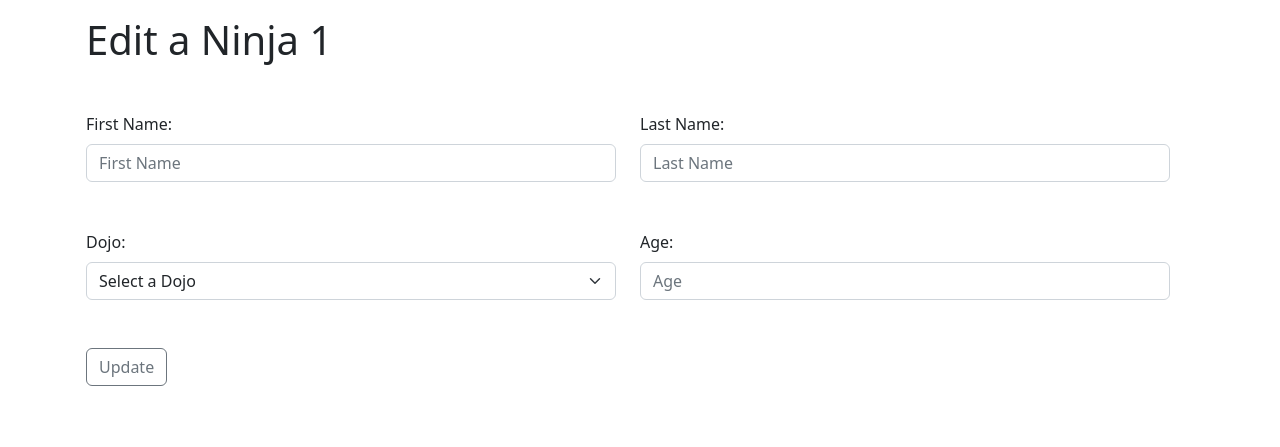
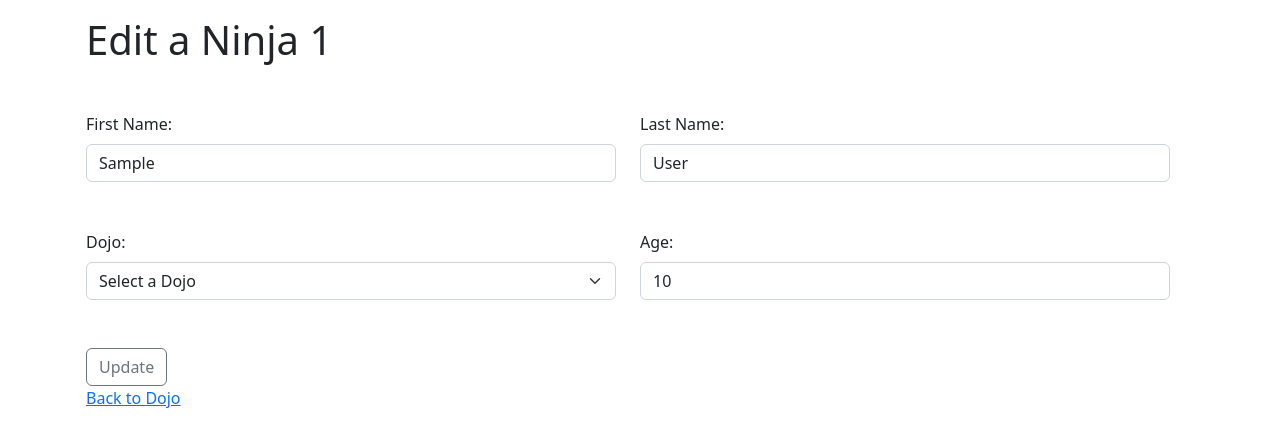
Before and after one commit to rteet702/dojos-and-ninjas, a Flask app: template flask_app/templates/edit_ninja.html in a window 1280 px wide. Shown: the top 447 px of the page. Run offline with Flask 2, Linux system fonts and the light colour scheme; the template is opened without the code that fills it: most values are stand-ins (such as "Sample title", 1, 10 or a date in 2020); some libraries are stand-ins or nearby versions.

```diff
--- a/flask_app/models/ninjas.py
+++ b/flask_app/models/ninjas.py
@@ -51,3 +51,8 @@ class Ninja:
     def update_ninja(cls, data):
         query = "UPDATE ninjas SET first_name = %(first_name)s, last_name = %(last_name)s, age=%(age)s, dojo_id=%(dojo)s WHERE id=%(id)s;"
         connectToMySQL('d-and-n').query_db(query, data)
+
+    @classmethod
+    def delete_ninja(cls, data):
+        query = "DELETE FROM ninjas WHERE id=%(id)s;"
+        connectToMySQL('d-and-n').query_db(query, data)
--- a/flask_app/templates/dojo_info.html
+++ b/flask_app/templates/dojo_info.html
@@ -29,7 +29,7 @@
                     <td>{{ ninja.age }}</td>
                     <td>
                         <a href="/ninjas/{{ ninja.id }}">Edit</a> |
-                        <a href="">Delete</a>
+                        <a href="/ninjas/{{ ninja.id }}/delete">Delete</a>
                     </td>
                 </tr>
                 {% endfor %}
--- a/flask_app/templates/edit_ninja.html
+++ b/flask_app/templates/edit_ninja.html
@@ -15,7 +15,7 @@
                 <div class="col">
                     <input type="hidden" name="id" value="{{ ninja.id }}">
                     <label for="first_name" class="form-label">First Name:</label>
-                    <input type="text" name="first_name" id="first_name" placeholder="First Name" class="form-control" required>
+                    <input type="text" name="first_name" id="first_name" placeholder="First Name" class="form-control" value="{{ ninja.first_name }}" required>
                     <label for="dojo" class="form-label mt-5">Dojo:</label>
                     <select class="form-select" aria-label="Default select" name="dojo" id="dojo" required>
                         <option selected="">Select a Dojo</option>
@@ -26,13 +26,14 @@
                 </div>
                 <div class="col">
                     <label for="last_name" class="form-label">Last Name:</label>
-                    <input type="text" name="last_name" id="last_name" placeholder="Last Name" class="form-control" required>
+                    <input type="text" name="last_name" id="last_name" placeholder="Last Name" class="form-control" value="{{ ninja.last_name }}" required>
                     <label for="age" class="form-label mt-5">Age:</label>
-                    <input type="number" name="age" id="age" placeholder="Age" class="form-control" required>
+                    <input type="number" name="age" id="age" placeholder="Age" class="form-control" value="{{ ninja.age }}" required>
                 </div>
             </div>
             <input type="submit" value="Update" class="btn btn-outline-secondary">
         </form>
+        <p><a href="/dojos">Back to Dojo</a></p>
     </div>
 </body>
 </html>
--- a/flask_app/templates/ninjas.html
+++ b/flask_app/templates/ninjas.html
@@ -32,6 +32,7 @@
             </div>
             <input type="submit" value="Create" class="btn btn-outline-secondary">
         </form>
+        <p><a href="/dojos">Back to Dojo</a></p>
     </div>
 </body>
 </html>
```
Also changed, not shown: flask_app/controllers/ninjas.py (+8 -0 lines).
